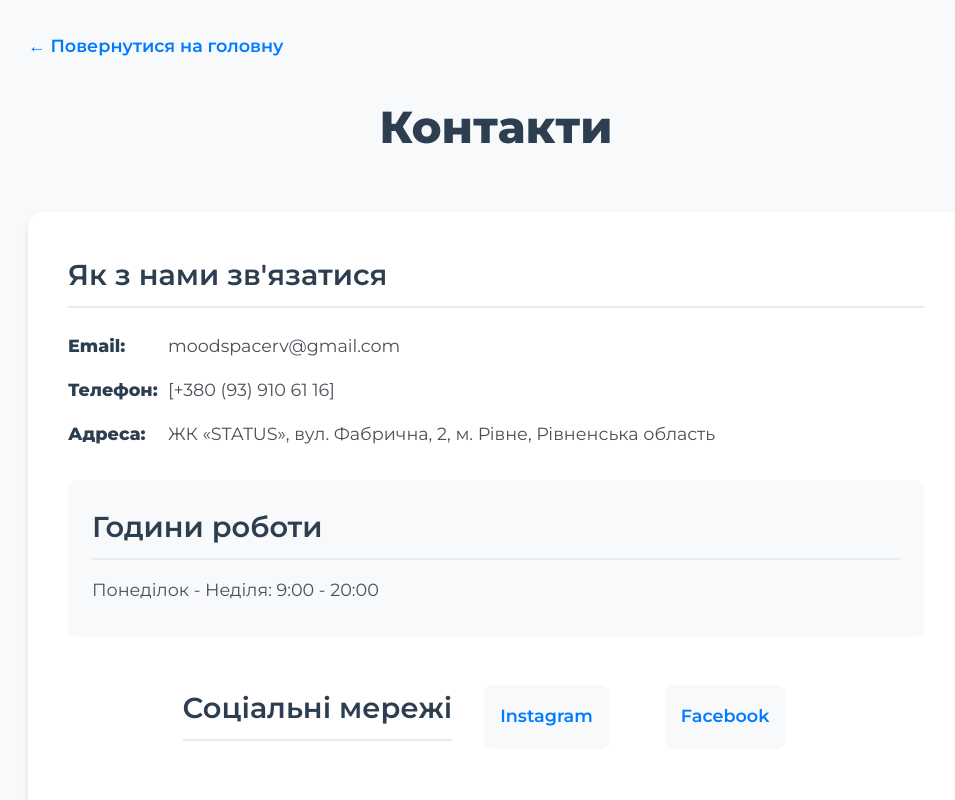
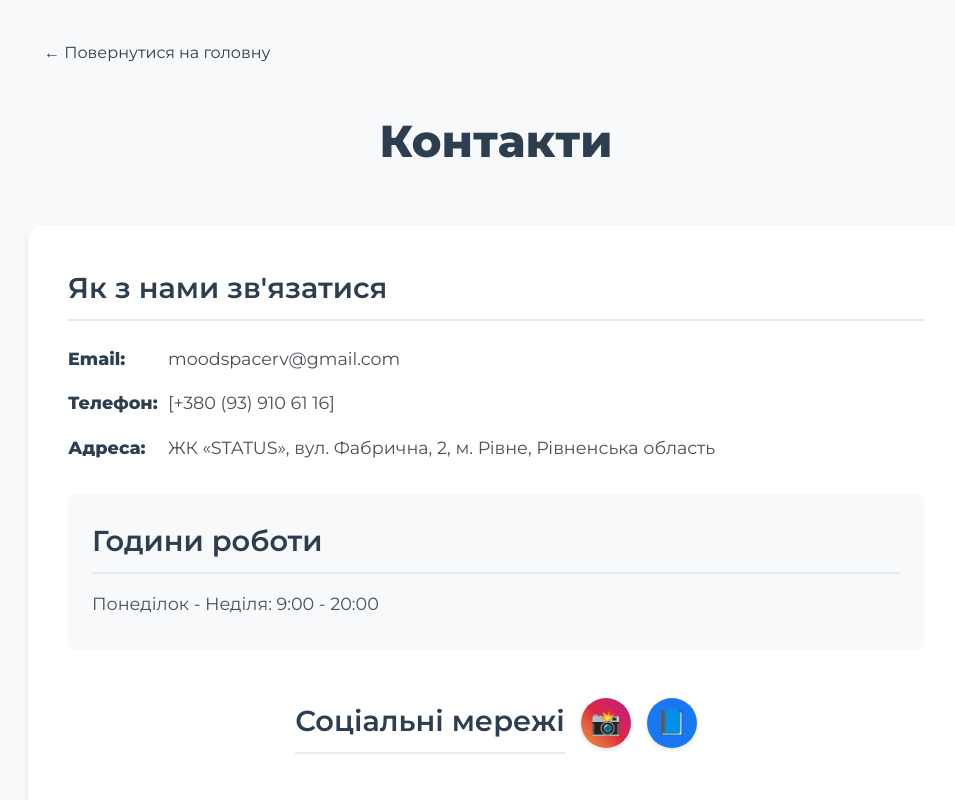
Before and after one commit to LEGIONERscu/MOOD-SPACE-STUDIO, a website: page public/contacts.html in a window 1280 px wide. Shown: the top 800 px of the page, without its empty margins (144-1099 px from the left). Drawn offline with Linux system fonts and the light colour scheme.

Commit message:
Update Google Maps link on contacts page

```diff
--- a/public/contacts.html
+++ b/public/contacts.html
@@ -71,6 +71,9 @@
 
         .social-links {
             margin-top: 2rem;
+            display: flex;
+            gap: 1rem;
+            flex-wrap: wrap;
         }
 
         .social-links h2 {
@@ -85,22 +88,32 @@
         .social-links a {
             display: inline-flex;
             align-items: center;
-            margin-right: 1.5rem;
-            margin-bottom: 1rem;
-            color: #007bff;
+            justify-content: center;
+            width: 50px;
+            height: 50px;
+            color: #2c3e50;
             text-decoration: none;
-            font-size: 1.1rem;
-            font-weight: 600;
+            font-size: 1.5rem;
             transition: all 0.3s ease;
-            padding: 0.5rem 1rem;
-            border-radius: 8px;
+            border-radius: 50%;
             background: #f8f9fa;
+            box-shadow: 0 2px 4px rgba(0, 0, 0, 0.1);
         }
 
         .social-links a:hover {
-            color: #0056b3;
             background: #e9ecef;
             transform: translateY(-2px);
+            box-shadow: 0 4px 8px rgba(0, 0, 0, 0.15);
+        }
+
+        .social-links a.instagram {
+            background: linear-gradient(45deg, #f09433 0%, #e6683c 25%, #dc2743 50%, #cc2366 75%, #bc1888 100%);
+            color: white;
+        }
+
+        .social-links a.facebook {
+            background: #1877f2;
+            color: white;
         }
 
         .map-container {
@@ -115,15 +128,19 @@
             display: inline-flex;
             align-items: center;
             margin-bottom: 2rem;
-            color: #007bff;
+            color: #2c3e50;
             text-decoration: none;
-            font-size: 1.1rem;
-            font-weight: 600;
-            transition: color 0.3s ease;
+            font-size: 1rem;
+            font-weight: 500;
+            transition: all 0.3s ease;
+            padding: 0.5rem 1rem;
+            border-radius: 8px;
+            background: #f8f9fa;
         }
 
         .back-btn:hover {
-            color: #0056b3;
+            background: #e9ecef;
+            transform: translateY(-2px);
         }
 
         .working-hours {
@@ -185,16 +202,16 @@
 
             <div class="social-links">
                 <h2>Соціальні мережі</h2>
-                <a href="https://www.instagram.com/mood.space.rv?igsh=MTdnY2s1bDg4Zm9rcw%3D%3D" target="_blank">Instagram</a>
-                <a href="#" target="_blank">Facebook</a>
+                <a href="https://www.instagram.com/mood.space.rv?igsh=MTdnY2s1bDg4Zm9rcw%3D%3D" target="_blank" class="instagram">📸</a>
+                <a href="#" target="_blank" class="facebook">📘</a>
             </div>
         </div>
 
         <div class="map-container">
             <iframe
-                src="https://www.google.com/maps/embed?pb=!1m18!1m12!1m3!1d2520.0!2d26.2!3d50.6!2m3!1f0!2f0!3f0!3m2!1i1024!2i768!4f13.1!3m3!1m2!1s0x0%3A0x0!2zNTDCsDM2JzAwLjAiTiAyNsKwMTInMDAuMCJF!5e0!3m2!1suk!2sua!4v1234567890!5m2!1suk!2sua"
+                src="https://maps.app.goo.gl/u6FUS1GAZyRGFPiNA"
                 width="100%"
-                height="100%"
+                height="450"
                 style="border:0;"
                 allowfullscreen=""
                 loading="lazy"
```
